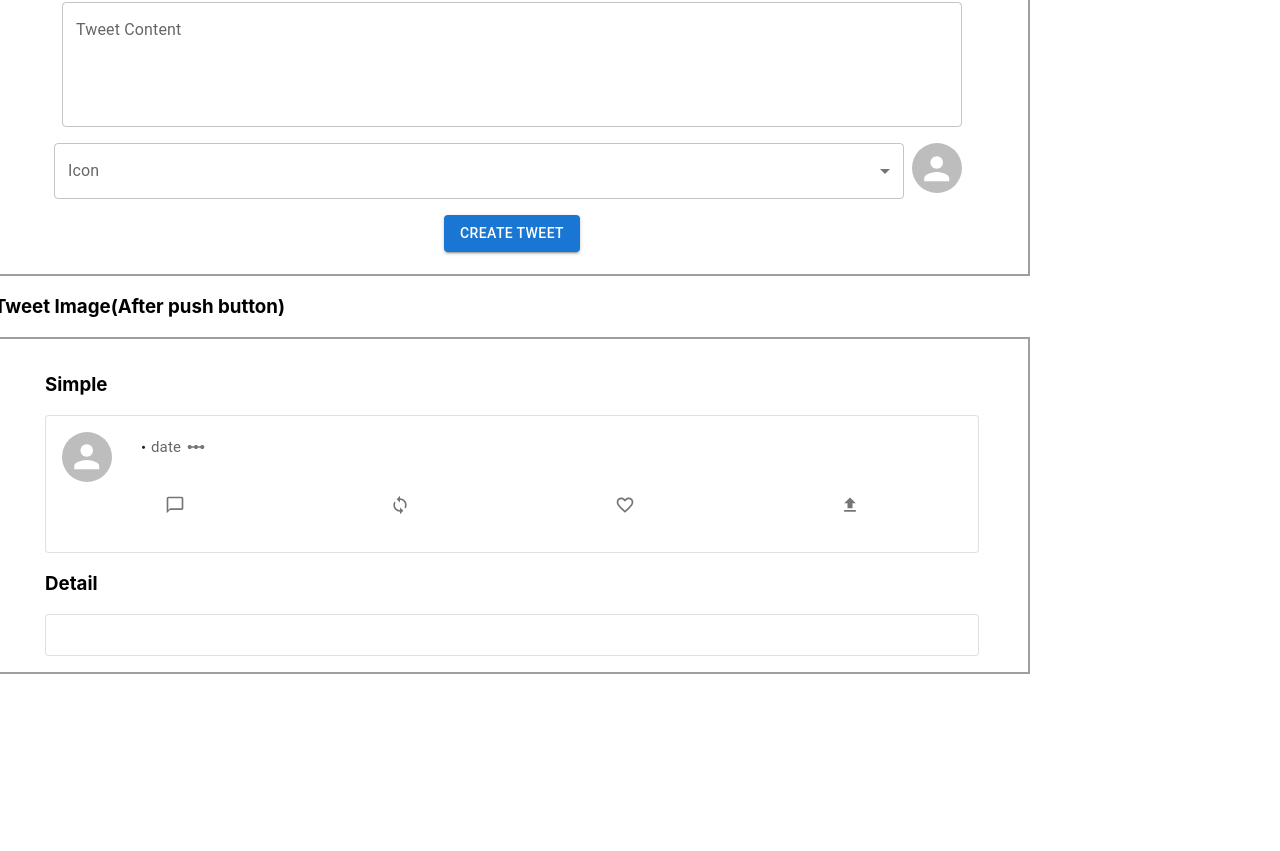
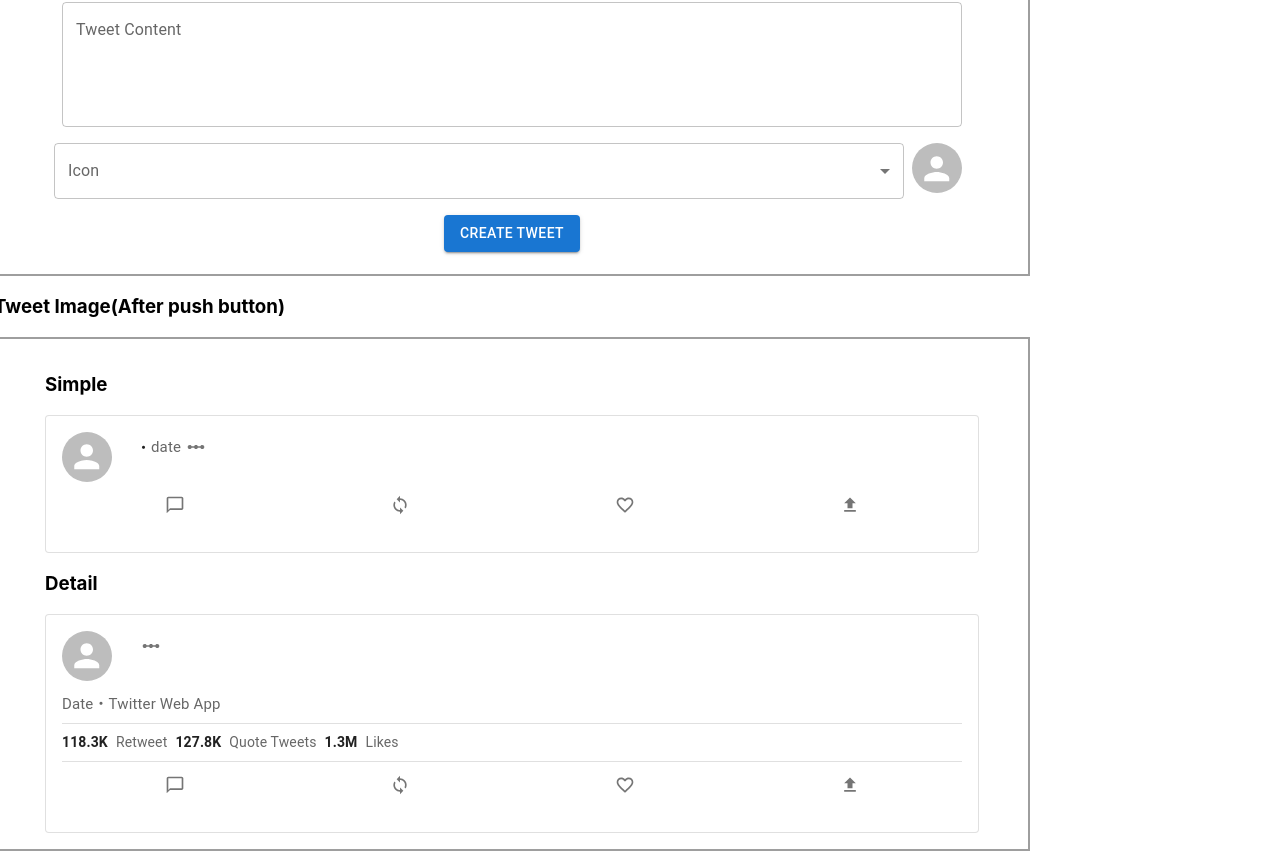
Before and after one commit to m2mt-l/Twitter_Demo, a React (Create React App) app: page / in a window 1280 px wide. Shown: the part 301-1152 px from the top of the page. Before the commit the page ends 975 px from the top, so only its background shows below. Built offline with nearby package versions, Linux system fonts and the light colour scheme.

Commit message:
style: TweetDetail

```diff
--- a/src/components/TweetDetail.tsx
+++ b/src/components/TweetDetail.tsx
@@ -2,14 +2,111 @@ import React, { FC } from "react";
 import Box from "@mui/material/Box";
 import Card from "@mui/material/Card";
 import CardContent from "@mui/material/CardContent";
+import Stack from "@mui/material/Stack";
+import Typography from "@mui/material/Typography";
+import IconButton from "@mui/material/IconButton";
+import LinearScaleIcon from "@mui/icons-material/LinearScale";
+import Divider from "@mui/material/Divider";
+
 import { TweetInfo } from "../model/tweetInfo";
+import Icon from "./Icon";
+import Buttons from "./Buttons";
 
 const TweetDetail: FC<TweetInfo> = (props) => {
     return (
         <div>
             <h3>Detail</h3>
             <Card variant="outlined">
-                <CardContent sx={{ pb: 0, width: "900px" }}></CardContent>
+                <CardContent sx={{ pb: 0, width: "900px" }}>
+                    <Box
+                        sx={{
+                            display: "flex",
+                            justifyContent: "start",
+                        }}
+                    >
+                        <Icon {...props} />
+                        <Box
+                            sx={{
+                                display: "flex",
+                                flexDirection: "column",
+                            }}
+                        >
+                            <Box
+                                sx={{
+                                    display: "flex",
+                                    justifyContent: "space-between",
+                                    alignItems: "center",
+                                    width: "90%",
+                                }}
+                            >
+                                <Box
+                                    sx={{
+                                        display: "flex",
+                                        justifyContent: "between",
+                                        alignItems: "center",
+                                    }}
+                                >
+                                    <Stack direction="column">
+                                        <Typography
+                                            sx={{ fontSize: 15, fontWeight: "bold", mr: 1 }}
+                                            component="div"
+                                        >
+                                            {props.name}
+                                        </Typography>
+                                        <Typography
+                                            sx={{ fontSize: 15, textAlign: "start" }}
+                                            color="text.secondary"
+                                        >
+                                            {props.id}
+                                        </Typography>
+                                    </Stack>
+                                </Box>
+                                <IconButton aria-label="liner-scale" size="small">
+                                    <LinearScaleIcon fontSize="small" />
+                                </IconButton>
+                            </Box>
+                        </Box>
+                    </Box>
+                    <Typography
+                        sx={{
+                            textAlign: "start",
+                            fontSize: 23,
+                            my: 1.5,
+                            whiteSpace: "pre-line",
+                        }}
+                    >
+                        {props.content}
+                    </Typography>
+                    <Typography
+                        sx={{ textAlign: "start", fontSize: 15, mb: 1 }}
+                        color="text.secondary"
+                    >
+                        Date・Twitter Web App
+                    </Typography>
+                    <Divider />
+                    <Stack direction="row" justifyContent="start" sx={{ py: 1 }}>
+                        <Typography sx={{ fontSize: 14, fontWeight: "bold", mr: 1 }}>
+                            118.3K
+                        </Typography>
+                        <Typography sx={{ fontSize: 14, mr: 1 }} color="text.secondary">
+                            Retweet
+                        </Typography>
+                        <Typography sx={{ fontSize: 14, fontWeight: "bold", mr: 1 }}>
+                            127.8K
+                        </Typography>
+                        <Typography sx={{ fontSize: 14, mr: 1 }} color="text.secondary">
+                            Quote Tweets
+                        </Typography>
+                        <Typography sx={{ fontSize: 14, fontWeight: "bold", mr: 1 }}>
+                            1.3M
+                        </Typography>
+                        <Typography sx={{ fontSize: 14, mr: 1 }} color="text.secondary">
+                            Likes
+                        </Typography>
+                    </Stack>
+                    <Divider />
+                    <Buttons />
+                </CardContent>
             </Card>
         </div>
     );
```
